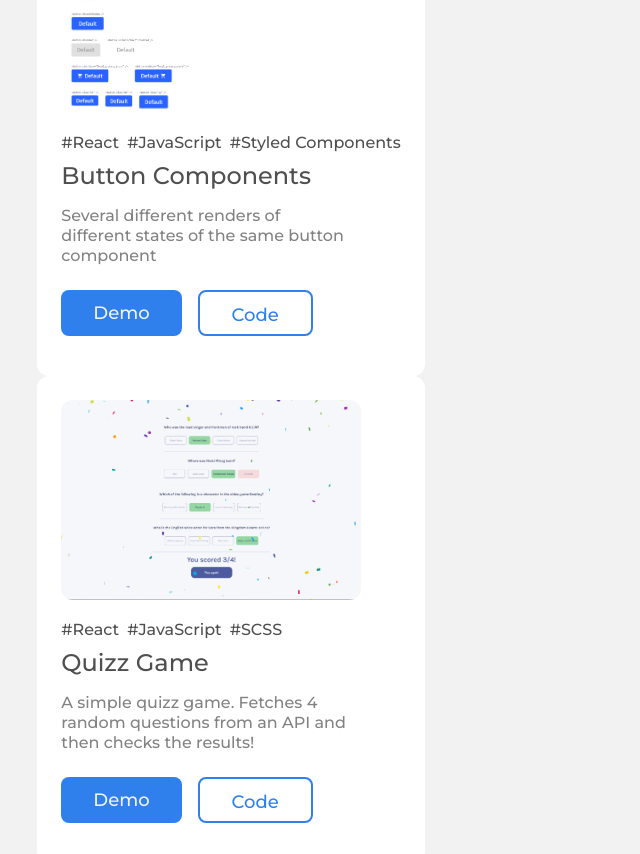
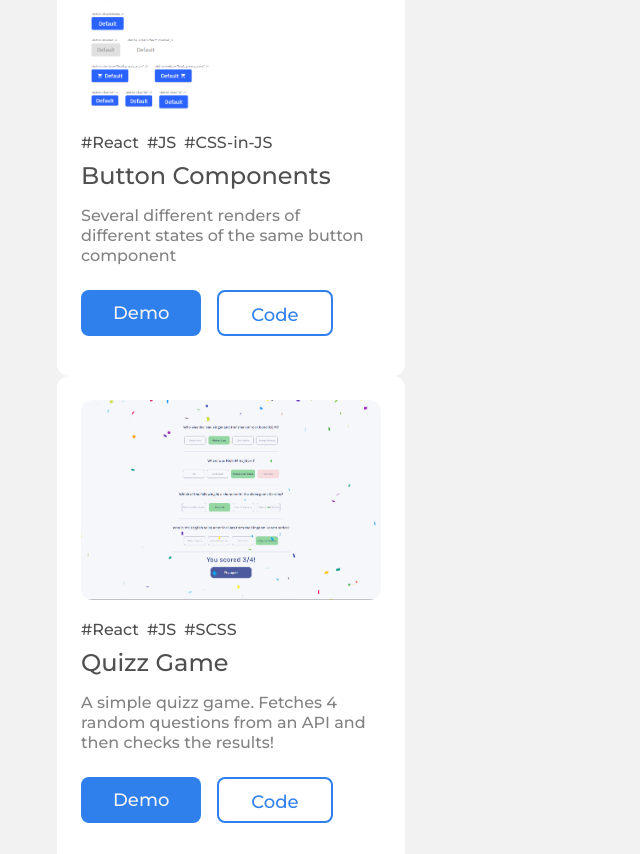
Before and after one commit to hitmaizer/responsive-web-portfolio, a React (Create React App) app: page / in a window 1280 px wide. Shown: the part 3560-4414 px from the top of the page, without its empty margins (0-640 px from the left). Built offline with nearby package versions, Linux system fonts and the light colour scheme.

Commit message:
shorten tags + descr

```diff
--- a/src/data.js
+++ b/src/data.js
@@ -37,7 +37,7 @@ export default {
             "id": "4",
             "title": "Button Components",
             "img": "buttons.png",
-            "tags": ["React", "JavaScript", "Styled Components"],
+            "tags": ["React", "JS", "CSS-in-JS"],
             "category": "react",
             "description": "Several different renders of different states of the same button component",
             "demo": "https://btn-components-hitmaizer.vercel.app/",
@@ -48,7 +48,7 @@ export default {
             "id": "5",
             "title": "Quizz Game",
             "img": "quizz.png",
-            "tags": ["React", "JavaScript", "SCSS"],
+            "tags": ["React", "JS", "SCSS"],
             "category": "react",
             "description": "A simple quizz game. Fetches 4 random questions from an API and then checks the results!",
             "demo": "https://quizz-react.vercel.app/",
@@ -59,7 +59,7 @@ export default {
             "id": "6",
             "title": "Tenzies Game",
             "img": "tenzies.png",
-            "tags": ["React", "JavaScript", "SCSS"],
+            "tags": ["React", "JS", "SCSS"],
             "category": "react",
             "description": "Simple Tenzies game developed as introduction to React. Part of a Scrimba course",
             "demo": "https://tenzies-nine.vercel.app/",
```
